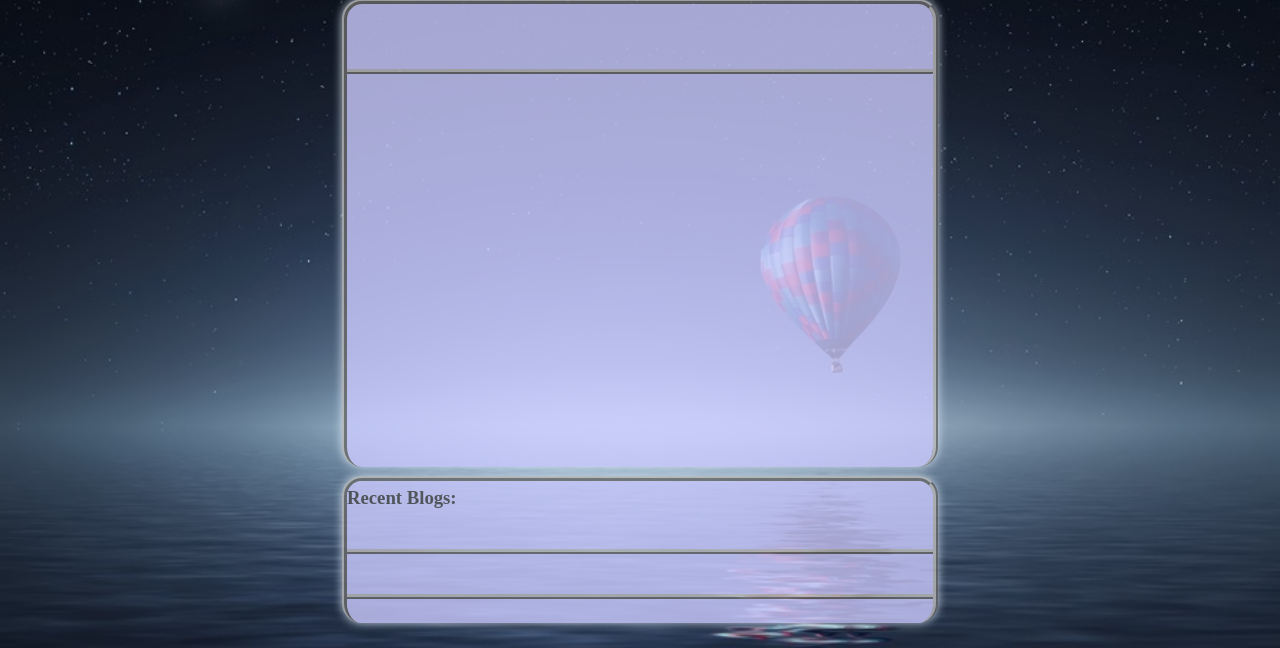
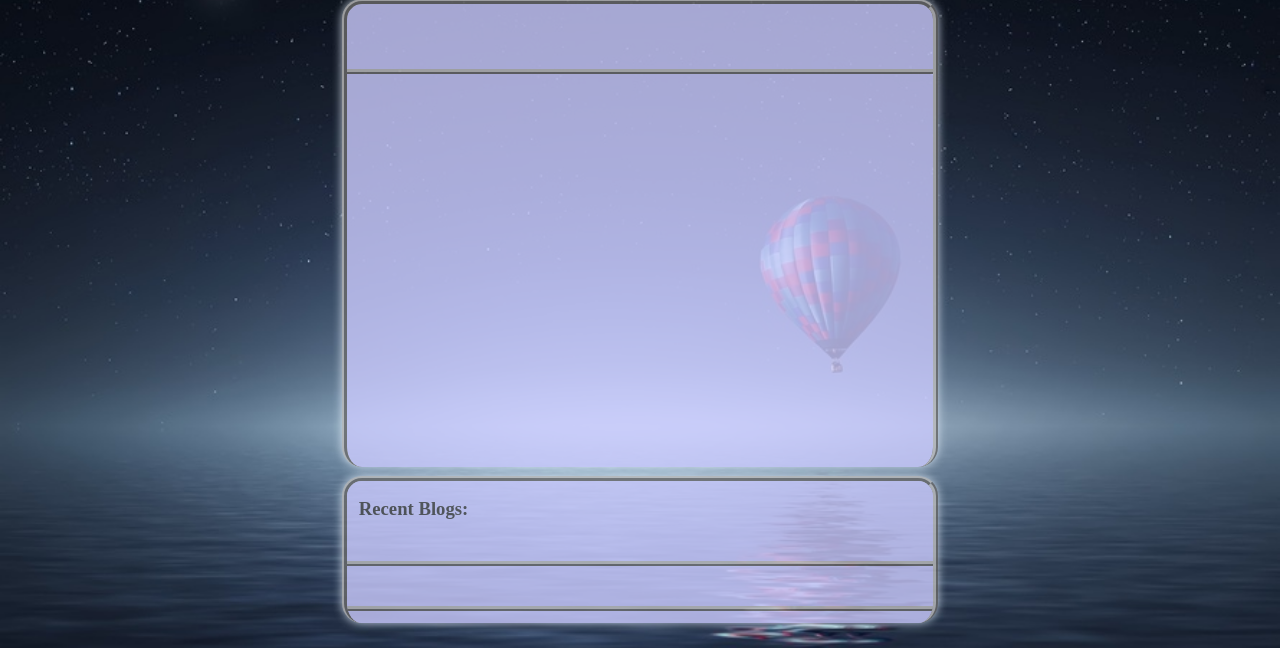
Before and after one commit to aimee-wyld/portfolio-site, a PHP site: page /article.php?blog=1 in a window 1280 px wide. Shown: the part 152-800 px from the top of the page. Run offline with PHP 8.4, Linux system fonts and the light colour scheme; data that the repository does not hold is empty.

Commit message:
Edited CSS for blog-title class

```diff
--- a/css/typography.css
+++ b/css/typography.css
@@ -152,3 +152,8 @@
 .blog-text a {
 	text-decoration: underline;
 }
+
+.blog-title {
+	padding: 2%;
+	padding-bottom: 0;
+}
```
